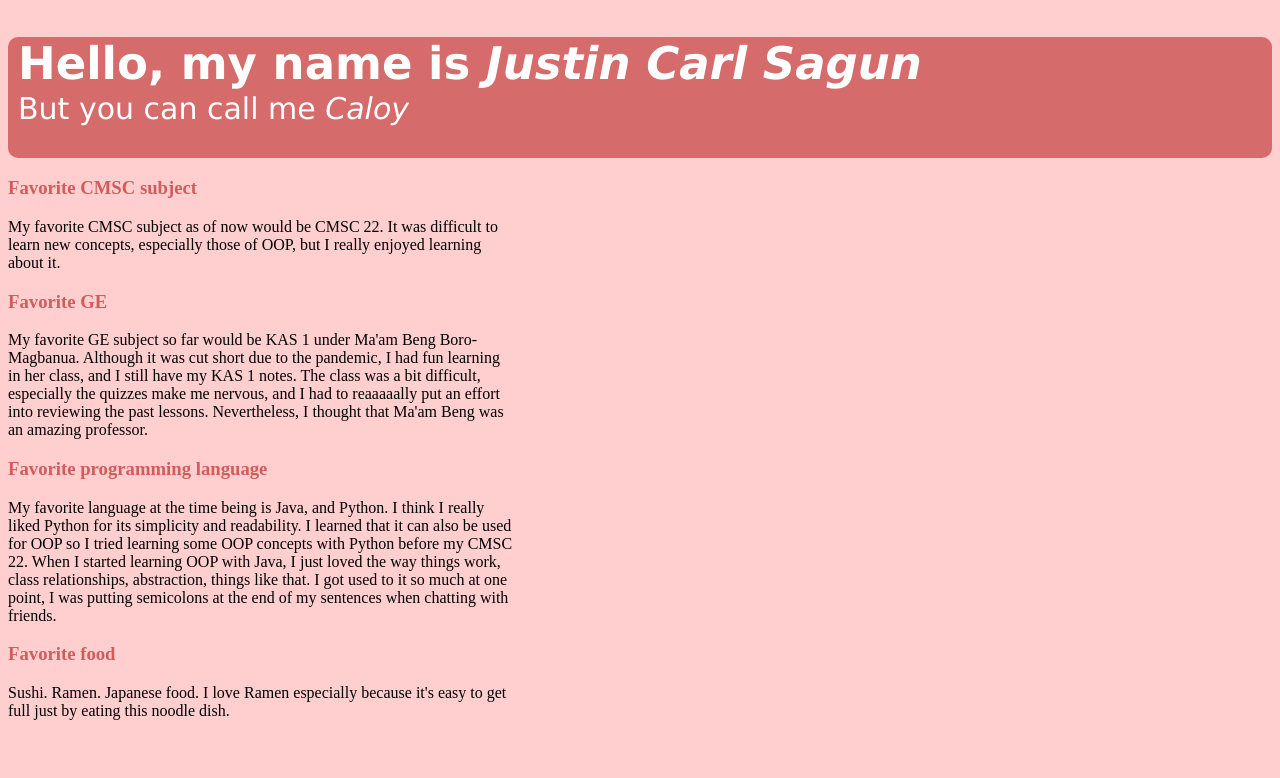
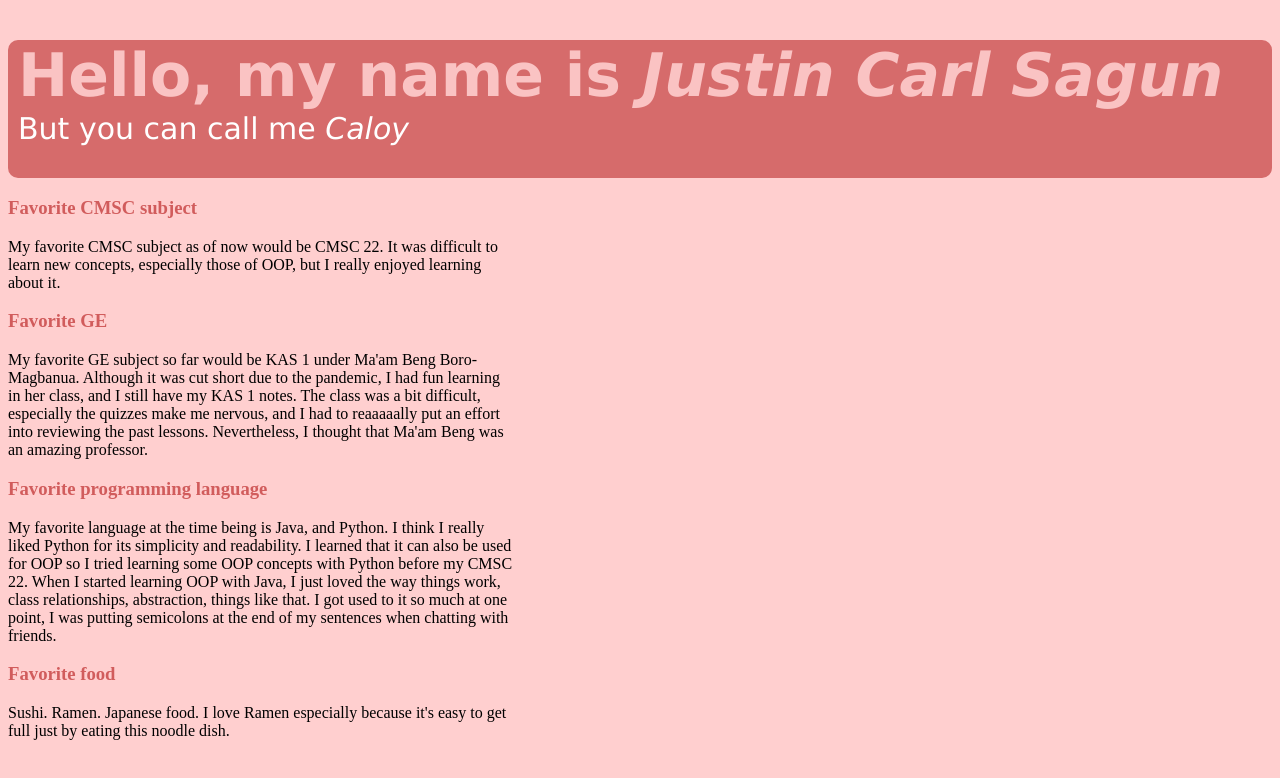
Before and after one commit to caloiii/caloiii.github.io, a plain HTML site: page index.html in a window 1280 px wide. Drawn offline with Linux system fonts and the light colour scheme.

Commit message:
Edited index.html
- Fixed the color of my name and the greeting
- Fixed an element tag mismatch with its closing tag
- Linked fonts in head

```diff
--- a/index.html
+++ b/index.html
@@ -5,11 +5,16 @@
 			Caloy's page hehez
 		</title>
 		<link rel="stylesheet" type="text/css" href="style.css">
+		<!--fonts link-->
+		<link rel="stylesheet" type="text/css" href="style.css">
+		<link rel="preconnect" href="https://fonts.gstatic.com">
+		<link href="https://fonts.googleapis.com/css2?family=Pacifico&display=swap" rel="stylesheet">
+		<link href="https://fonts.googleapis.com/css2?family=Gloria+Hallelujah&family=Pacifico&display=swap" rel="stylesheet">
 	</head>
 
 	<body>
 		<div class="upper">
-			<h2 style="margin-bottom:1px;">Hello, my name is <i>Justin Carl Sagun</i></h4>
+			<h1 style="margin-bottom:1px; color: #fac3c3">Hello, my name is <i>Justin Carl Sagun</i></h1>
 			<p style="margin-top:1px;">But you can call me <i>Caloy</i></p>
 		</div>
 		<div class="left">
```
